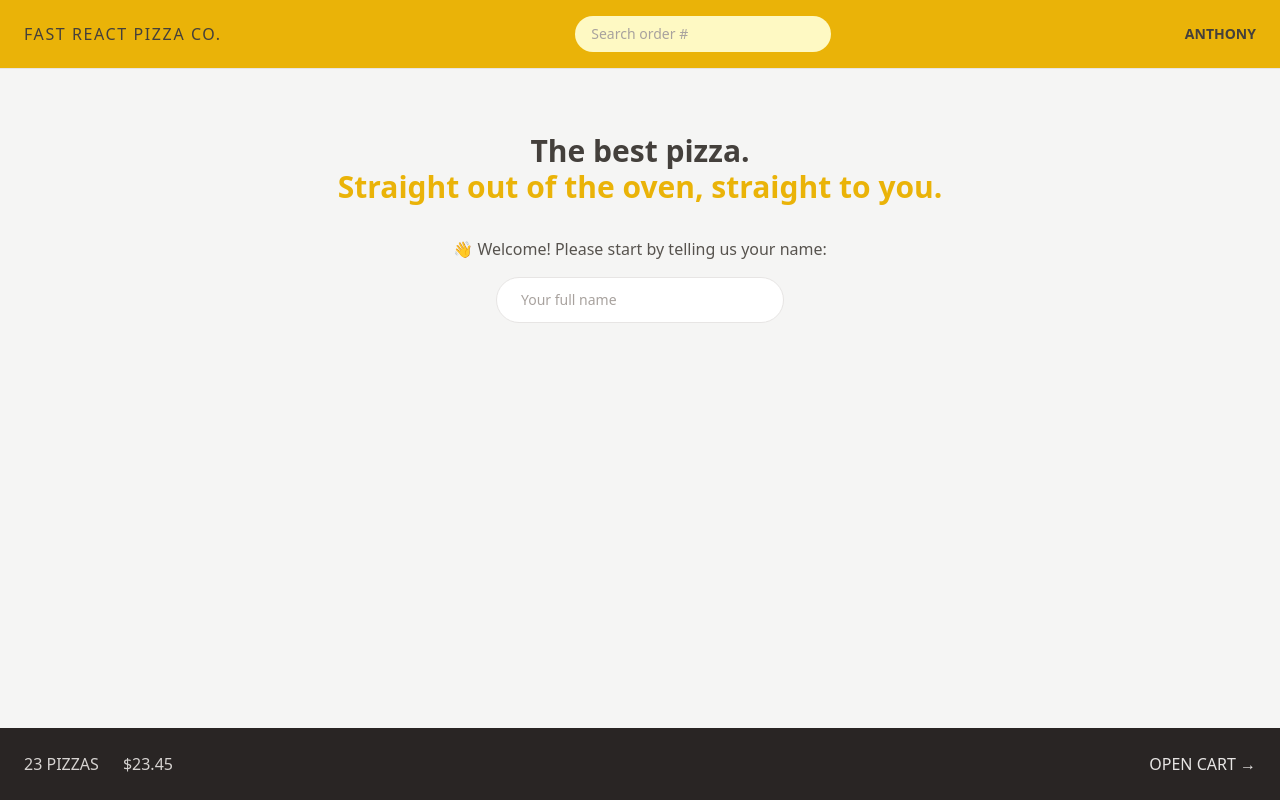
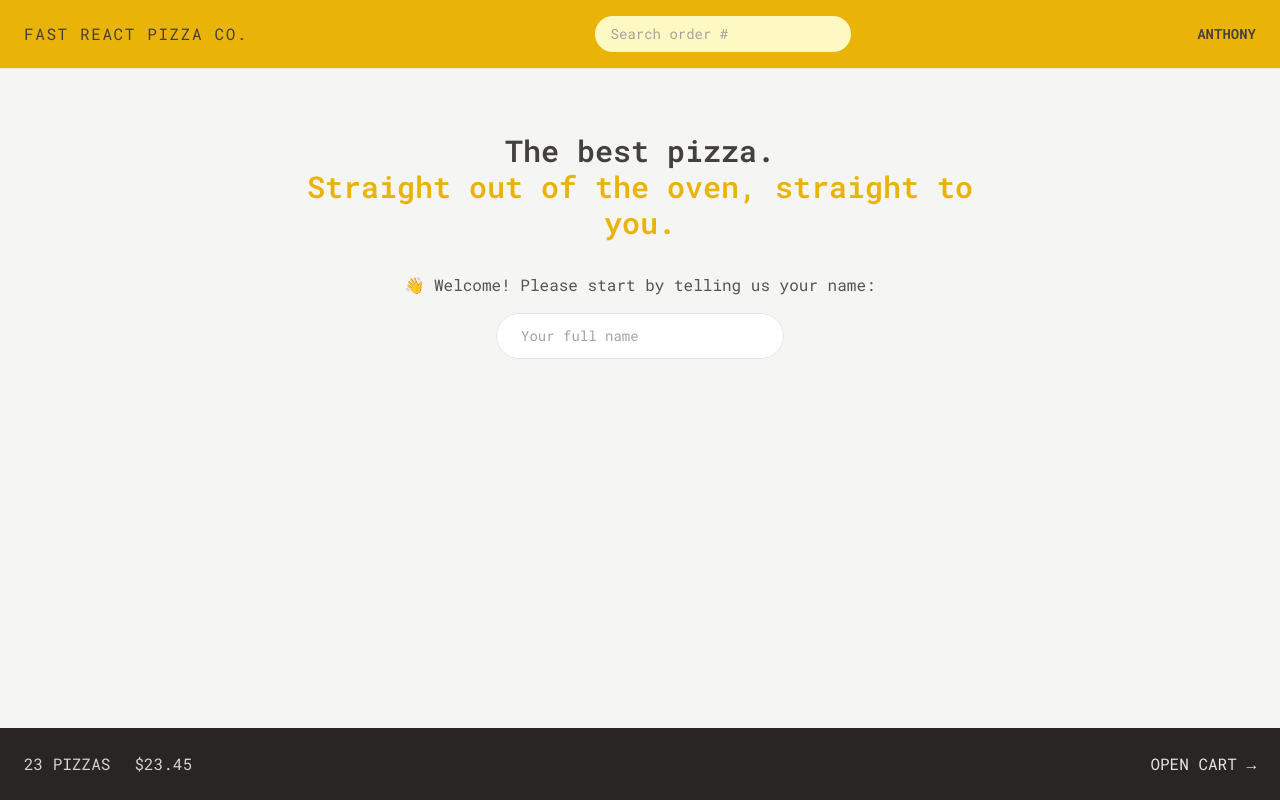
Before and after one commit to Charles-Rocke/React-Pizza-Upgrade, a React (Vite) app: page / in a window 1280 px wide. Built offline with nearby package versions, Linux system fonts and the light colour scheme.

Commit message:
Updated and used configurations in the tailwind config file

```diff
--- a/index.html
+++ b/index.html
@@ -1,9 +1,15 @@
-<!doctype html>
+<!DOCTYPE html>
 <html lang="en">
   <head>
     <meta charset="UTF-8" />
     <link rel="icon" type="image/svg+xml" href="/vite.svg" />
     <meta name="viewport" content="width=device-width, initial-scale=1.0" />
+    <link rel="preconnect" href="https://fonts.googleapis.com" />
+    <link rel="preconnect" href="https://fonts.gstatic.com" crossorigin />
+    <link
+      href="https://fonts.googleapis.com/css2?family=Roboto+Mono:wght@300;400;500;600;700&display=swap"
+      rel="stylesheet"
+    />
     <title>Vite + React</title>
   </head>
   <body class="bg-stone-100 text-stone-700">
--- a/src/index.css
+++ b/src/index.css
@@ -6,13 +6,11 @@
   .input {
     @apply w-full rounded-full border border-stone-200 px-4 py-2 text-sm transition-all duration-300 placeholder:text-stone-400 focus:outline-none focus:ring focus:ring-yellow-400 md:px-6 md:py-3;
   }
-}
-
   /* https://dev.to/afif/i-made-100-css-loaders-for-your-next-project-4eje */
   .loader {
     width: 45px;
     aspect-ratio: 0.75;
-  --c: no-repeat linear-gradient(#333 0 0);
+    --c: no-repeat linear-gradient(theme(colors.stone.800) 0 0);
     background: var(--c) 0% 50%, var(--c) 50% 50%, var(--c) 100% 50%;
     background-size: 20% 50%;
     animation: loading 1s infinite linear;
@@ -32,3 +30,4 @@
       background-position: 0% 50%, 50% 50%, 100% 100%;
     }
   }
+}
--- a/src/ui/Loader.jsx
+++ b/src/ui/Loader.jsx
@@ -1,5 +1,9 @@
 function Loader() {
-  return <div className="loader"></div>;
+  return (
+    <div className="absolute inset-0 flex items-center justify-center bg-slate-200/20 backdrop-blur-sm">
+      <div className="loader"></div>
+    </div>
+  );
 }
 
 export default Loader;
--- a/tailwind.config.js
+++ b/tailwind.config.js
@@ -1,11 +1,23 @@
 /** @type {import('tailwindcss').Config} */
+// eslint-disable-next-line
 export default {
-  content: [
-    './index.html',
-    './src/**/*.{js,ts,jsx,tsx}'
-  ],
+  content: ['./index.html', './src/**/*.{js,ts,jsx,tsx}'],
   theme: {
-    extend: {}
+    fontFamily: {
+      sans: 'Roboto Mono, monospace',
+    },
+
+    extend: {
+      fontSize: {
+        huge: ['80rem', { lineHeight: '1' }],
+      },
+      height: {
+        screen: '100dvh',
+      },
+      colors: {
+        pizza: '#123456',
+      },
+    },
   },
-  plugins: []
-}
+  plugins: [],
+};
```
Lines whose indentation alone changed are shown as unchanged.
